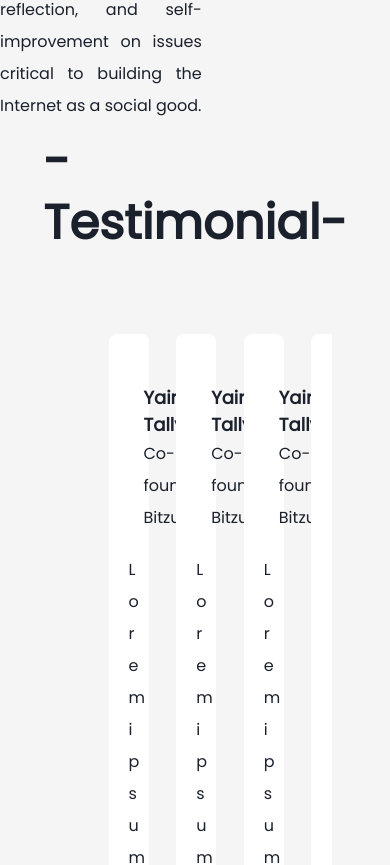
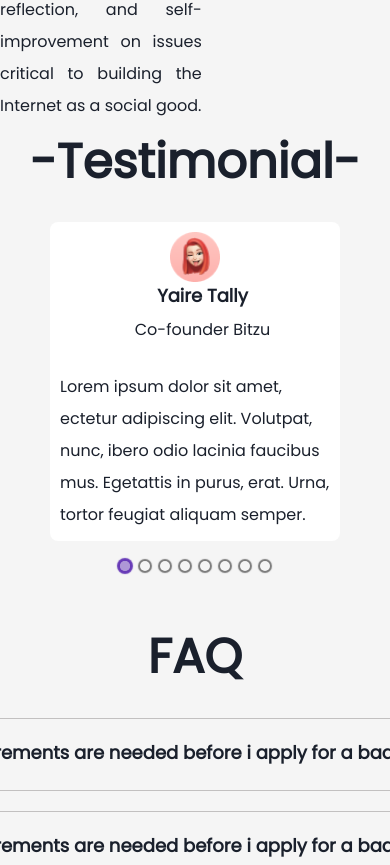
Before and after one commit to badging/eventBadging, a React app: page / in a window 390 px wide. Shown: the part 1311-2176 px from the top of the page. Built offline with nearby package versions, Linux system fonts and the light colour scheme.

Commit message:
feat(Home): implement responsive testimonial slider
Signed-off-by: Ekereke Precious <ekerekepreciousimeh@gmail.com>

```diff
--- a/package.json
+++ b/package.json
@@ -32,6 +32,7 @@
     "framer-motion": "7.5.4",
     "react": "^18.2.0",
     "react-dom": "^18.2.0",
+    "react-elastic-carousel": "0.11.5",
     "react-multi-carousel": "2.8.2",
     "react-read-more-read-less": "1.0.7",
     "react-router-dom": "6.4.1",
--- a/src/assets/styles/global.css
+++ b/src/assets/styles/global.css
@@ -223,7 +223,7 @@ a {
 
   /* Section 6 */
   .section-6 {
-    height: 969px;
+    height: auto;
     background: #f5f5f5;
   }
 
@@ -235,6 +235,13 @@ a {
     row-gap: 30px;
     width: 70%;
     margin: 0 auto;
+  }
+
+  @media screen and (max-width: 767px){
+    .testimonial-container {
+      width: 100%;
+      margin: 0;
+    }
   }
 
   .testimonial-container > .title {
--- a/src/components/testimonial/testimonial.css
+++ b/src/components/testimonial/testimonial.css
@@ -3,12 +3,40 @@
   border-radius: 8px;
   display: flex;
   flex-direction: column;
-  padding: 50px 20px 0px 20px;
-  width: 100%;
+  padding: 50px;
+  margin-right: 40px;
+  overflow: hidden;
+
 }
 .testimonial > .user {
   display: flex;
   flex-direction: row;
+}
+@media screen and (max-width: 1025px){
+  .testimonial{
+    height: auto;
+  }
+  .testimonial > .user {
+    flex-direction: column;
+    text-align: center;
+    align-items: center;
+  }
+  .user > img {
+    width: 50px;
+    height: auto;
+  }
+}
+@media screen and (max-width: 767px){
+  .testimonial {
+    margin: 0;
+    padding: 10px;
+  }
+  .rec-arrow-left, .rec-arrow-right{
+    display: none;
+  }
+}
+.rec-slider-container{
+  margin: 0 50px !important;
 }
 
 .user > img {
@@ -33,6 +61,7 @@
   font-weight: 400;
   font-size: 16px;
   line-height: 200%;
+  padding: 5px;
 }
 
 .message > p {
--- a/src/pages/Home.js
+++ b/src/pages/Home.js
@@ -2,8 +2,8 @@ import React, { useState } from "react";
 import { Header, Footer } from "../layouts";
 import "../assets/styles/global.css";
 import heroBackground from "../assets/images/hero-bg.png";
+import heroLogoOne from "../assets/images/dei-01.png";
 import heroLogoTwo from "../assets/images/dei-02.png";
-import heroLogoOne from "../assets/images/dei-01.png";
 import gold from "../assets/images/gold.png";
 import silver from "../assets/images/silver.png";
 import passing from "../assets/images/passing.png";
@@ -17,19 +17,16 @@ import { faqData } from "../components/faq/FAQData";
 // import Faq from "../components/faq/Faq";
 // import Testimonial from "../components/testimonial/Testimonial";
 
-import {Swiper, SwiperSlide} from 'swiper/react'
-
-// Import Swiper styles
-import "swiper/css";
-import "swiper/css/pagination";
-
-// import required modules
-import { Pagination } from "swiper";
-import Carousel from "react-multi-carousel";
-
+import Carousel  from "react-elastic-carousel";
 
 const Home = () => {
-
+const responsive = [
+  {width: 1, itemsToShow: 1},
+  {width: 550, itemsToShow: 2},
+  {width: 768, itemsToShow: 2},
+  {width: 1200, itemsToShow: 3},
+  {width: 1440, itemsToShow: 3}
+]
 
   return (
     <div className="home">
@@ -110,17 +107,20 @@ const Home = () => {
             <h2>-Testimonial-</h2>
           </div>
           <div className="testimonials">
-            <Swiper slidesPerView={3} spaceBetween={30} pagination={{clickable: true,}} modules={[Pagination]}>
+            <Carousel breakPoints={responsive} infinite={true}>
               {testimonialData.map((item, id) => {
                 let { image, name, title, message } = item;
                 return (
-                        <SwiperSlide>
-                          <Testimonial image={image} name={name} title={title} message={message} />
-                        </SwiperSlide>
+                    <Testimonial
+                      image={image}
+                      name={name}
+                      title={title}
+                      message={message}
+                    />
                 );
               })}
-            </Swiper>
-
+            </Carousel>
+            {/* </Swiper> */}
           </div>
         </div>
 
@@ -139,6 +139,5 @@ const Home = () => {
       <Footer />
     </div>
   );
-
-          }
+};
 export default Home;
```
Also changed, not shown: 1 other file (tests, documents, lock files or other folders).
